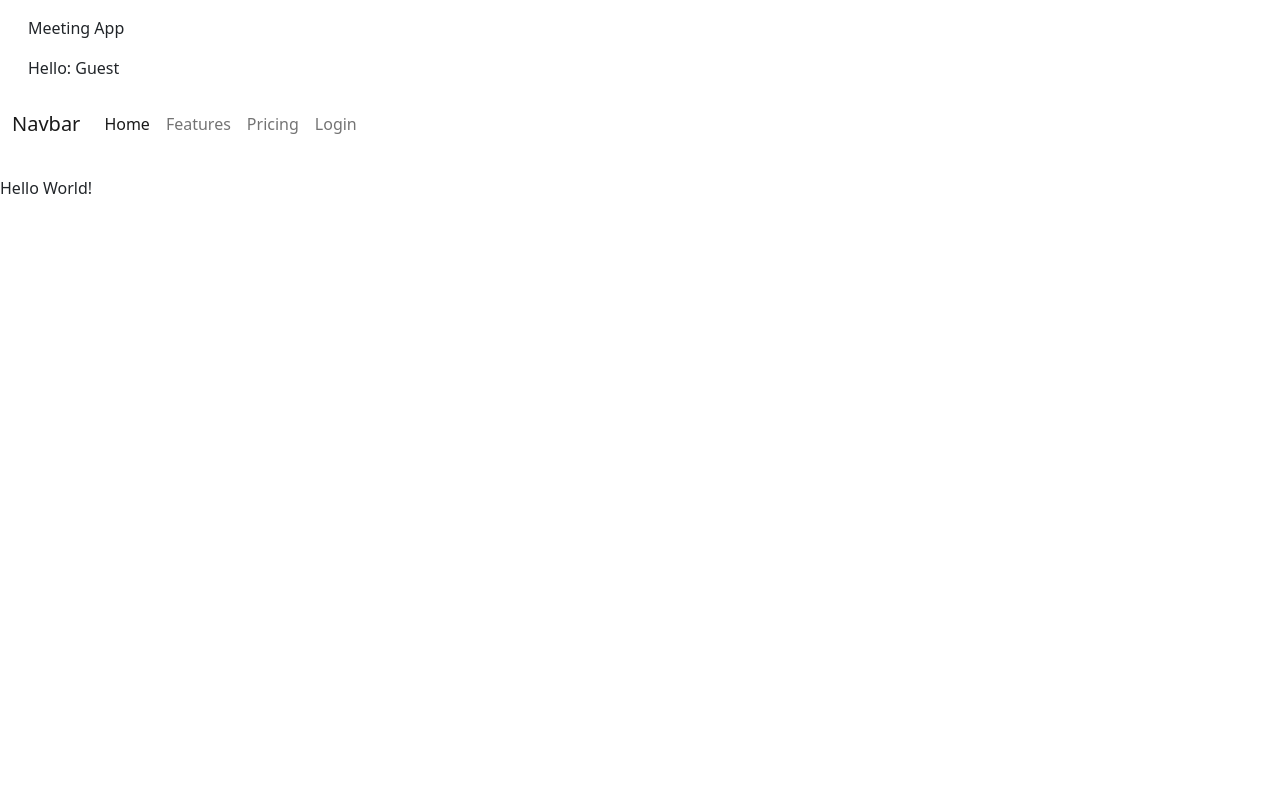
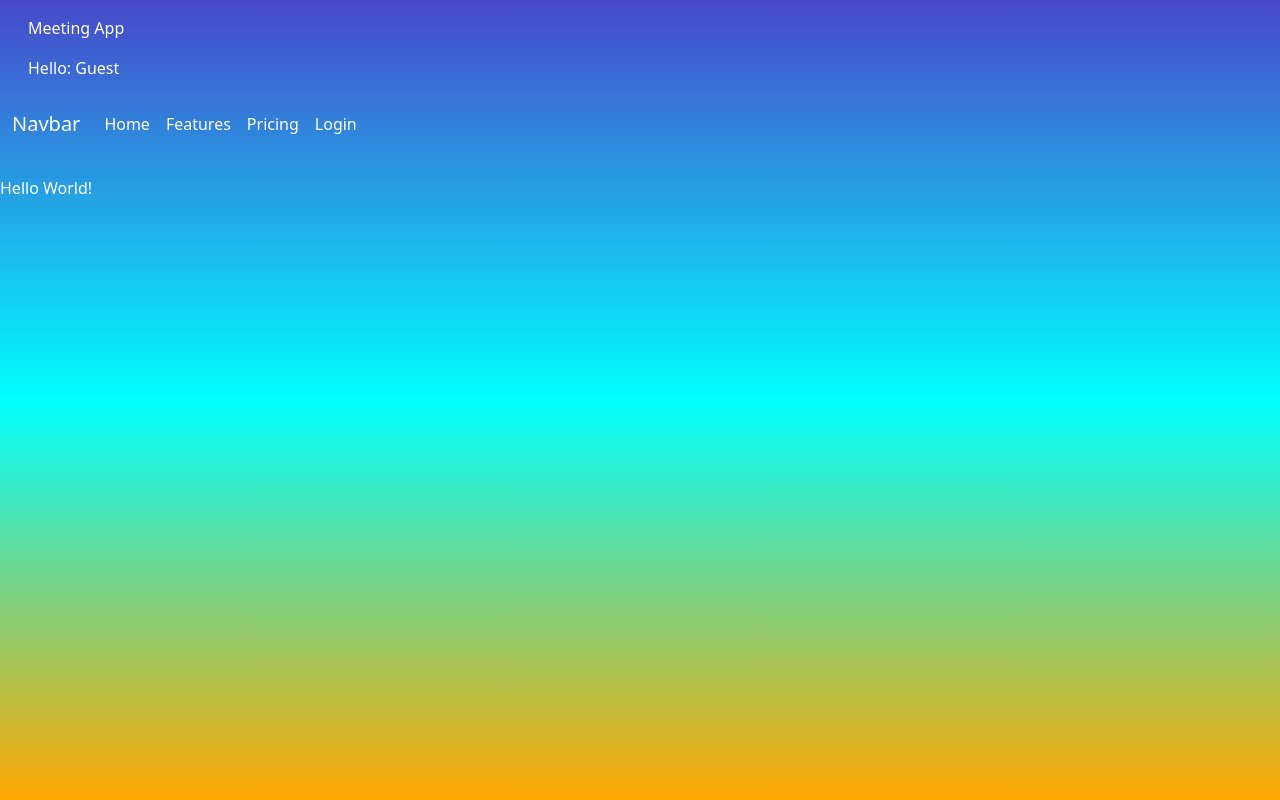
Before and after one commit to hajajmaor/meeting-itinerary, a React (Create React App) app in the folder meeting-app/: page / in a window 1280 px wide. Built offline with nearby package versions, Linux system fonts and the light colour scheme.

Commit message:
add some colors

```diff
--- a/meeting-app/src/App.css
+++ b/meeting-app/src/App.css
@@ -1,38 +1,7 @@
-.App {
-  text-align: center;
+body{
+  background:linear-gradient(rgb(72, 72, 202),cyan,orange) fixed;
+  background-repeat: no-repeat;
 }
-
-.App-logo {
-  height: 40vmin;
-  pointer-events: none;
+p,div,a{
+  color:white !important;
 }
-
-@media (prefers-reduced-motion: no-preference) {
-  .App-logo {
-    animation: App-logo-spin infinite 20s linear;
-  }
-}
-
-.App-header {
-  background-color: #282c34;
-  min-height: 100vh;
-  display: flex;
-  flex-direction: column;
-  align-items: center;
-  justify-content: center;
-  font-size: calc(10px + 2vmin);
-  color: white;
-}
-
-.App-link {
-  color: #61dafb;
-}
-
-@keyframes App-logo-spin {
-  from {
-    transform: rotate(0deg);
-  }
-  to {
-    transform: rotate(360deg);
-  }
-}
--- a/meeting-app/src/App.tsx
+++ b/meeting-app/src/App.tsx
@@ -5,6 +5,9 @@ import Layout from "./components/Layout";
 import {UserContext} from "./contexts/UserContext";
 import IUser from "./models/User.Interface";
 import LoginPage from "./pages/LoginPage";
+
+import './App.css'
+
 
 function App() {
 
```
